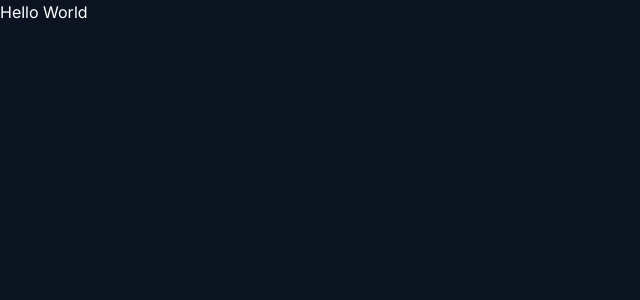
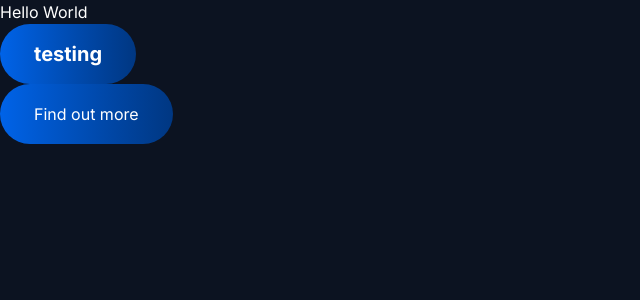
Before and after one commit to Starbots-creative/stoke-on-trent-college, a Next.js app: page / in a window 1280 px wide. Shown: the top 300 px of the page, without its empty margins (0-640 px from the left). Built offline with nearby package versions, Linux system fonts and the light colour scheme.

Commit message:
feat: primary button

```diff
--- a/app/components/atoms/PrimaryButton.tsx
+++ b/app/components/atoms/PrimaryButton.tsx
@@ -0,0 +1,113 @@
+"use client";
+import Link from "next/link";
+
+interface ButtonProps {
+  label: string;
+  link?: string;
+  type: "link" | "button";
+  disabled?: boolean;
+  openInNew?: boolean;
+  onClick?: () => void;
+  pageWaiting?: boolean;
+  setPageWaiting?: React.Dispatch<React.SetStateAction<boolean>>;
+}
+
+// Loading Spinner for pages waiting
+const Spinner = () => (
+  <svg
+    // width="26"
+    // height="26"
+    className="aspect-square size-full"
+    viewBox="0 0 24 24"
+    xmlns="http://www.w3.org/2000/svg"
+  >
+    <path
+      d="M12,1A11,11,0,1,0,23,12,11,11,0,0,0,12,1Zm0,19a8,8,0,1,1,8-8A8,8,0,0,1,12,20Z"
+      opacity=".25"
+      fill="#01e0f4"
+    />
+    <path
+      fill="#01e0f4"
+      d="M10.14,1.16a11,11,0,0,0-9,8.92A1.59,1.59,0,0,0,2.46,12,1.52,1.52,0,0,0,4.11,10.7a8,8,0,0,1,6.66-6.61A1.42,1.42,0,0,0,12,2.69h0A1.57,1.57,0,0,0,10.14,1.16Z"
+    >
+      <animateTransform
+        attributeName="transform"
+        type="rotate"
+        dur="0.75s"
+        values="0 12 12;360 12 12"
+        repeatCount="indefinite"
+      />
+    </path>
+  </svg>
+);
+
+export function Button({
+  label,
+  link,
+  type = "link",
+  disabled = false,
+  openInNew = false,
+  onClick,
+  pageWaiting = false,
+  setPageWaiting,
+}: ButtonProps) {
+  if (!label) return null;
+
+  if (type === "button") {
+    return (
+      <div className="group from-forge-light-blue to-forge-dark-blue hover:from-forge-gradient-from hover:to-forge-gradient-to w-fit rounded-full bg-gradient-to-r p-[2px] transition-all duration-75 hover:scale-[102%] active:scale-[98%]">
+        <button
+          className="group-hover:bg-forge-dark-navy relative z-10 grid w-fit grid-cols-1 grid-rows-1 items-center justify-center rounded-full bg-transparent px-8 py-4"
+          type="submit"
+          aria-label="functional button"
+          onClick={() => {
+            if (setPageWaiting) {
+              setPageWaiting(true);
+            }
+            if (onClick) {
+              onClick();
+            }
+          }}
+          disabled={disabled}
+        >
+          <span
+            className={`${pageWaiting ? "opacity-100" : "opacity-0"} col-start-1 row-start-1 mx-auto flex size-6 grid-cols-1 grid-rows-1 items-center justify-center`}
+          >
+            <Spinner />
+          </span>
+
+          <span
+            className={`${pageWaiting ? "opacity-0" : "opacity-100"} font-copy col-start-1 row-start-1 flex grid-cols-1 grid-rows-1 items-center justify-center text-center text-[20px] leading-[24px] font-bold text-nowrap transition-all duration-100 group-active:scale-[95%]`}
+          >
+            {label}
+          </span>
+        </button>
+      </div>
+    );
+  }
+
+  if (!link) {
+    return null;
+  }
+
+  return (
+    <div className="group from-forge-light-blue to-forge-dark-blue hover:from-forge-gradient-from hover:to-forge-gradient-to w-fit rounded-full bg-gradient-to-r p-[2px] transition-all duration-75 hover:scale-[102%] active:scale-[98%]">
+      <Link
+        href={link}
+        aria-label="Link Button"
+        className="group-hover:bg-forge-dark-navy relative z-10 flex w-fit items-center justify-center rounded-full bg-transparent px-8 py-4"
+        onClick={(e) => {
+          if (openInNew) {
+            e.preventDefault();
+            window.open(link, "_blank");
+          }
+        }}
+        scroll
+      >
+        <div className="">
+          <div className="text-button">{label}</div>
+        </div>
+      </Link>
+    </div>
+  );
+}
--- a/app/page.js
+++ b/app/page.js
@@ -1,3 +1,21 @@
+"use client";
+
+import { useState } from "react";
+
+import { Button } from "./components/atoms/PrimaryButton";
+
 export default function LandingPage() {
-  return <div className="">Hello World</div>;
+  const [state, setState] = useState(false);
+  return (
+    <div className="">
+      Hello World
+      <Button
+        type="button"
+        label="testing"
+        pageWaiting={state}
+        setPageWaiting={setState}
+      />
+      <Button type="link" label="Find out more" link="/" />
+    </div>
+  );
 }
--- a/eslint.config.mjs
+++ b/eslint.config.mjs
@@ -48,7 +48,10 @@ const eslintConfig = [
       // React-Specific Rules
       "react/react-in-jsx-scope": "off",
       "react/jsx-props-no-spreading": "off",
-      "react/jsx-filename-extension": [1, { extensions: [".jsx", ".js"] }],
+      "react/jsx-filename-extension": [
+        1,
+        { extensions: [".jsx", ".js", ".tsx"] },
+      ],
       "react/forbid-prop-types": "off",
       "react/require-default-props": [
         "error",
--- a/next.config.mjs
+++ b/next.config.mjs
@@ -8,6 +8,16 @@ const nextConfig = {
 
     return config;
   },
+  experimental: {
+    turbo: {
+      rules: {
+        "*.svg": {
+          loaders: ["@svgr/webpack"],
+          as: "*.js",
+        },
+      },
+    },
+  },
 };
 
 export default nextConfig;
--- a/package.json
+++ b/package.json
@@ -9,6 +9,7 @@
     "lint": "next lint"
   },
   "dependencies": {
+    "@svgr/webpack": "^8.1.0",
     "eslint-plugin-jsx-a11y": "^6.10.2",
     "eslint-plugin-prettier": "^5.2.3",
     "next": "15.2.3",
```
Also changed, not shown: tsconfig.json (+8 -16 lines), public/icons/spinnerIcon.svg (added), 1 other file (tests, documents, lock files or other folders).
